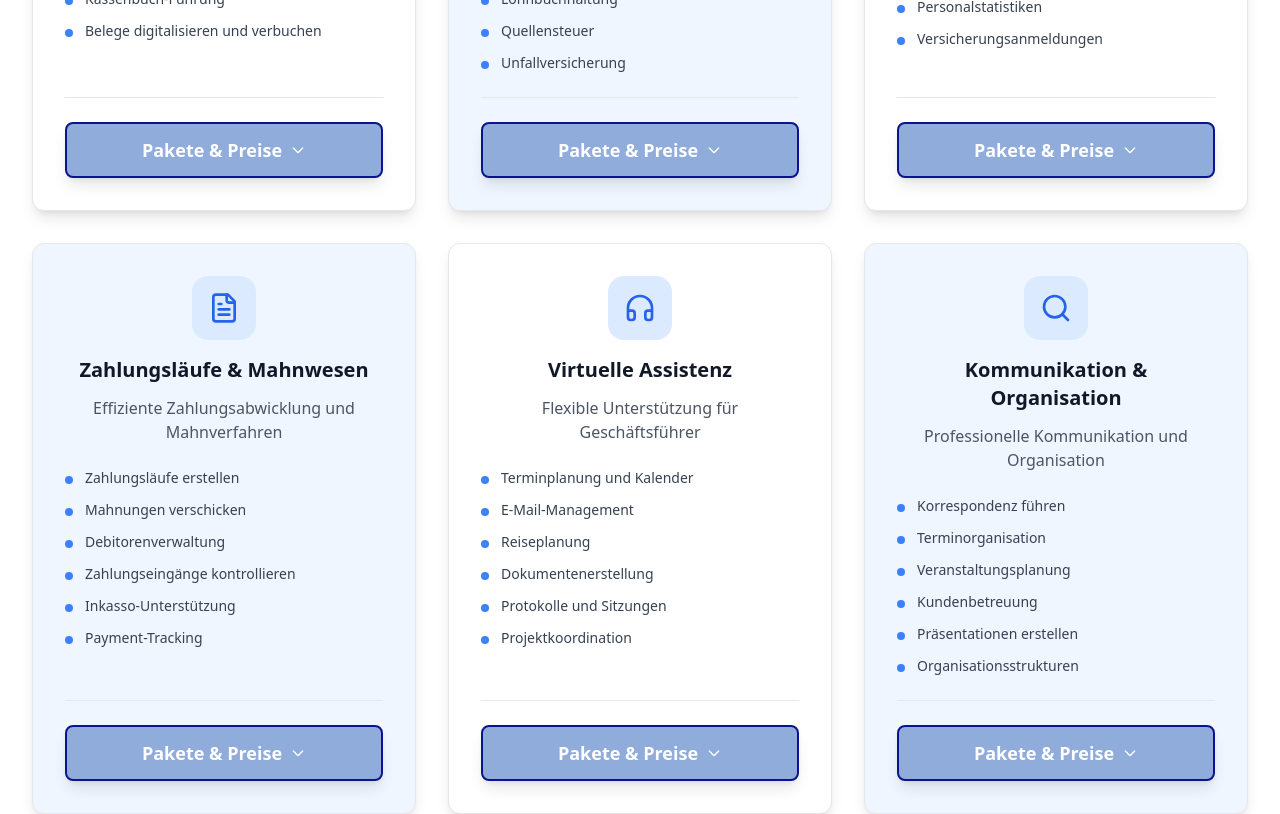
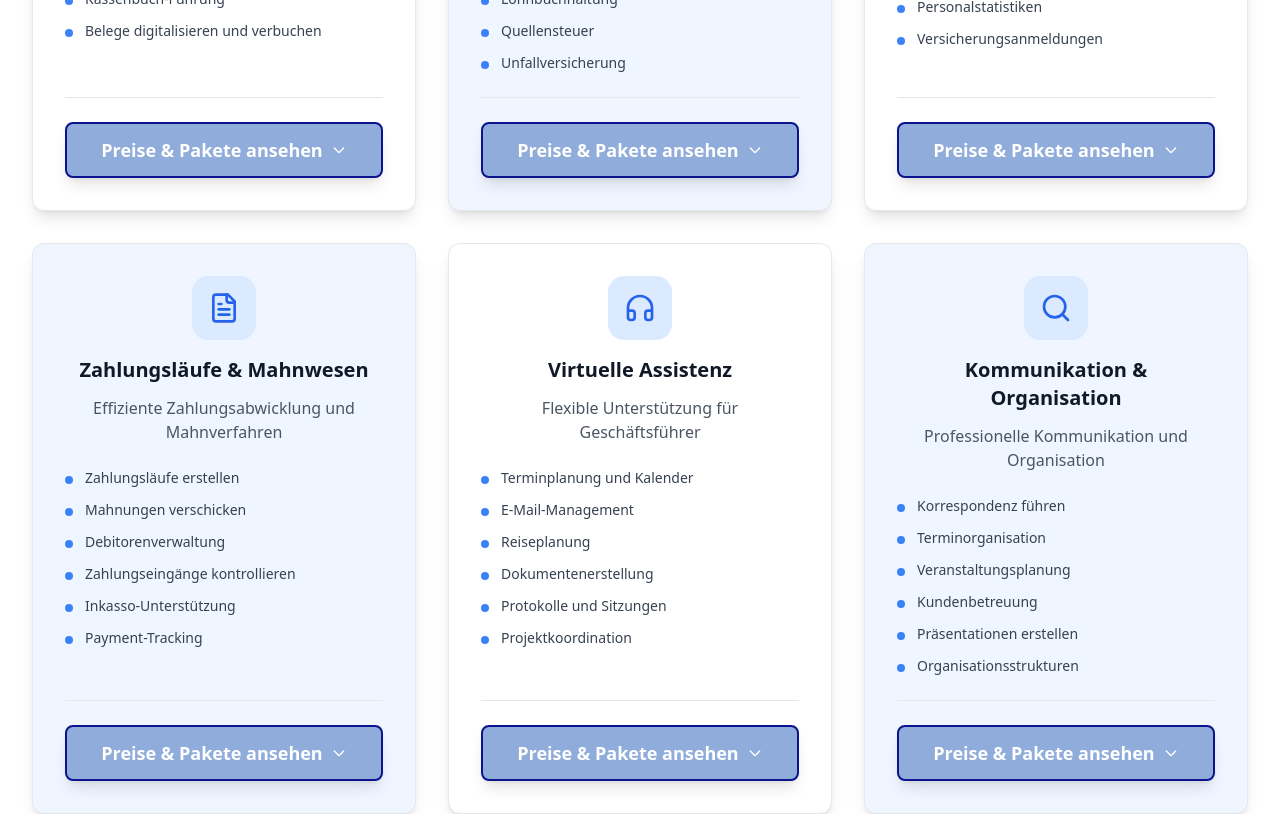
Before and after one commit to SensaiXo/haehni-virtuell-shop, a React (Vite) app: page /leistungen in a window 1280 px wide. Shown: the part 1420-2234 px from the top of the page. Built offline with nearby package versions, Linux system fonts and the light colour scheme.

Commit message:
Fix: Update button text to German
Updated the button text on the services page to "Preise und Pakete anzeigen" as requested.

```diff
--- a/src/pages/Leistungen.tsx
+++ b/src/pages/Leistungen.tsx
@@ -394,7 +394,7 @@ const Leistungen = () => {
                     onClick={() => toggleRowExpansion(index)}
                     className="w-full bg-[hsl(var(--button-primary-bg))] text-[hsl(var(--brand-white))] border-2 border-[hsl(var(--button-primary-border))] px-6 py-3 rounded-lg font-semibold text-lg hover:bg-[hsl(var(--button-primary-bg))]/90 hover:border-[hsl(var(--button-primary-border))]/90 shadow-lg hover:shadow-xl transition-all duration-300 hover:scale-105 flex items-center justify-center gap-2"
                   >
-                    Pakete & Preise
+                    Preise & Pakete ansehen
                     <div className={`transform transition-transform duration-200 ${
                       expandedRows.has(getRowIndex(index)) ? 'rotate-180' : ''
                     }`}>
```
